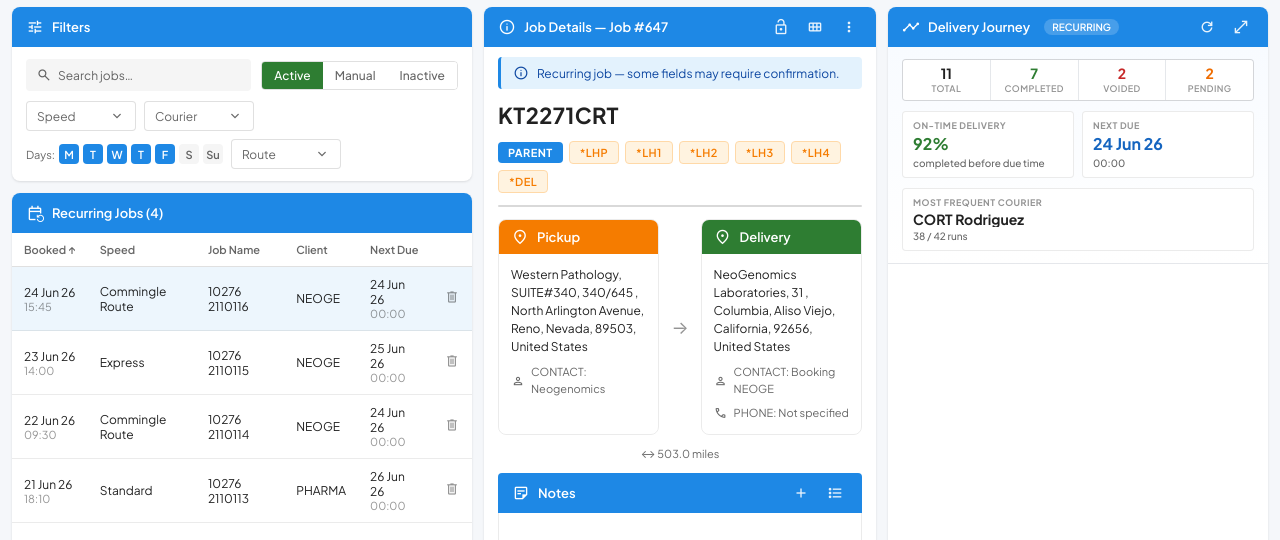
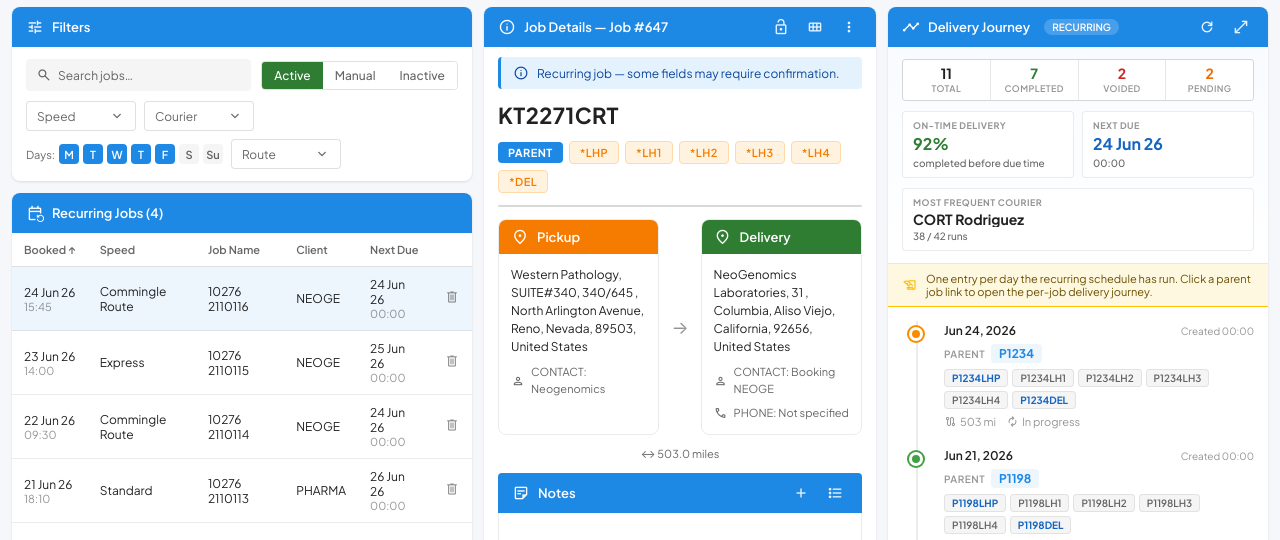
Before and after one commit to Deliver-Different-Testing/Dispatch, a plain HTML site: page index.html in a window 1280 px wide. Shown: the part 49-589 px from the top of the page. Drawn offline with nearby package versions, Linux system fonts and the light colour scheme.

Commit message:
Restore per-day timeline below summary stats

```diff
--- a/index.html
+++ b/index.html
@@ -941,6 +941,13 @@
 
         <div class="journey-stats" id="journeyStats"></div>
 
+        <div class="journey-info-strip">
+          <span class="material-symbols-outlined">history_edu</span>
+          One entry per day the recurring schedule has run. Click a parent job link to open the per-job delivery journey.
+        </div>
+
+        <ul class="journey-list" id="journeyList"></ul>
+
         <div class="journey-footer">
           <div class="footer-meta" id="footerMeta">—</div>
           <a href="#" class="footer-link" id="viewRunsLink">
@@ -1107,6 +1114,53 @@
     function renderJourney(recurringId) {
       renderStats(recurringId);
       renderFooter(recurringId);
+      const list = document.getElementById('journeyList');
+      const runs = journeyByRecurring[recurringId] || [];
+      if (runs.length === 0) {
+        list.innerHTML = `<li style="padding:20px; text-align:center; color:var(--text-muted); font-size:12px;">No runs yet.</li>`;
+        return;
+      }
+      list.innerHTML = runs.map(r => {
+        const dotClass = r.upcoming ? 'upcoming' : (r.status || 'completed');
+        const isUpcoming = !!r.upcoming;
+        const parentMarkup = isUpcoming
+          ? `<span style="color:var(--text-muted); font-style:italic;">${r.parentNo}</span>`
+          : `<a href="#" class="parent-link" data-parent="${r.parentNo}">${r.parentNo}</a>`;
+        const childChips = r.children.length
+          ? `<div class="child-chips">
+                ${r.children.map((c, idx) => `<span class="child-chip ${idx === 0 || idx === r.children.length - 1 ? 'suffix' : ''}">${c}</span>`).join('')}
+             </div>`
+          : '';
+        const statusMeta = isUpcoming
+          ? `<div class="journey-meta"><span class="stat"><span class="material-symbols-outlined" style="font-size:13px;">schedule</span> awaiting creation</span></div>`
+          : `<div class="journey-meta">
+                <span class="stat"><span class="material-symbols-outlined" style="font-size:13px;">route</span> ${r.miles} mi</span>
+                <span class="stat"><span class="material-symbols-outlined" style="font-size:13px;">${r.status === 'completed' ? 'check_circle' : 'autorenew'}</span> ${r.status === 'completed' ? 'Completed' : 'In progress'}</span>
+             </div>`;
+        return `
+          <li class="journey-item">
+            <div class="journey-dot ${dotClass}"></div>
+            <div class="journey-body">
+              <div class="journey-head">
+                <span class="journey-title">${r.date}</span>
+                <span class="journey-time">${isUpcoming ? 'Scheduled' : 'Created 00:00'}</span>
+              </div>
+              <div class="journey-parent-line">
+                <span class="label">Parent</span>
+                ${parentMarkup}
+              </div>
+              ${childChips}
+              ${statusMeta}
+            </div>
+          </li>`;
+      }).join('');
+
+      list.querySelectorAll('.parent-link').forEach(a => {
+        a.addEventListener('click', e => {
+          e.preventDefault();
+          alert(`Would open per-job Delivery Journey for parent ${a.dataset.parent}`);
+        });
+      });
     }
 
     renderRecurringRows();
```
